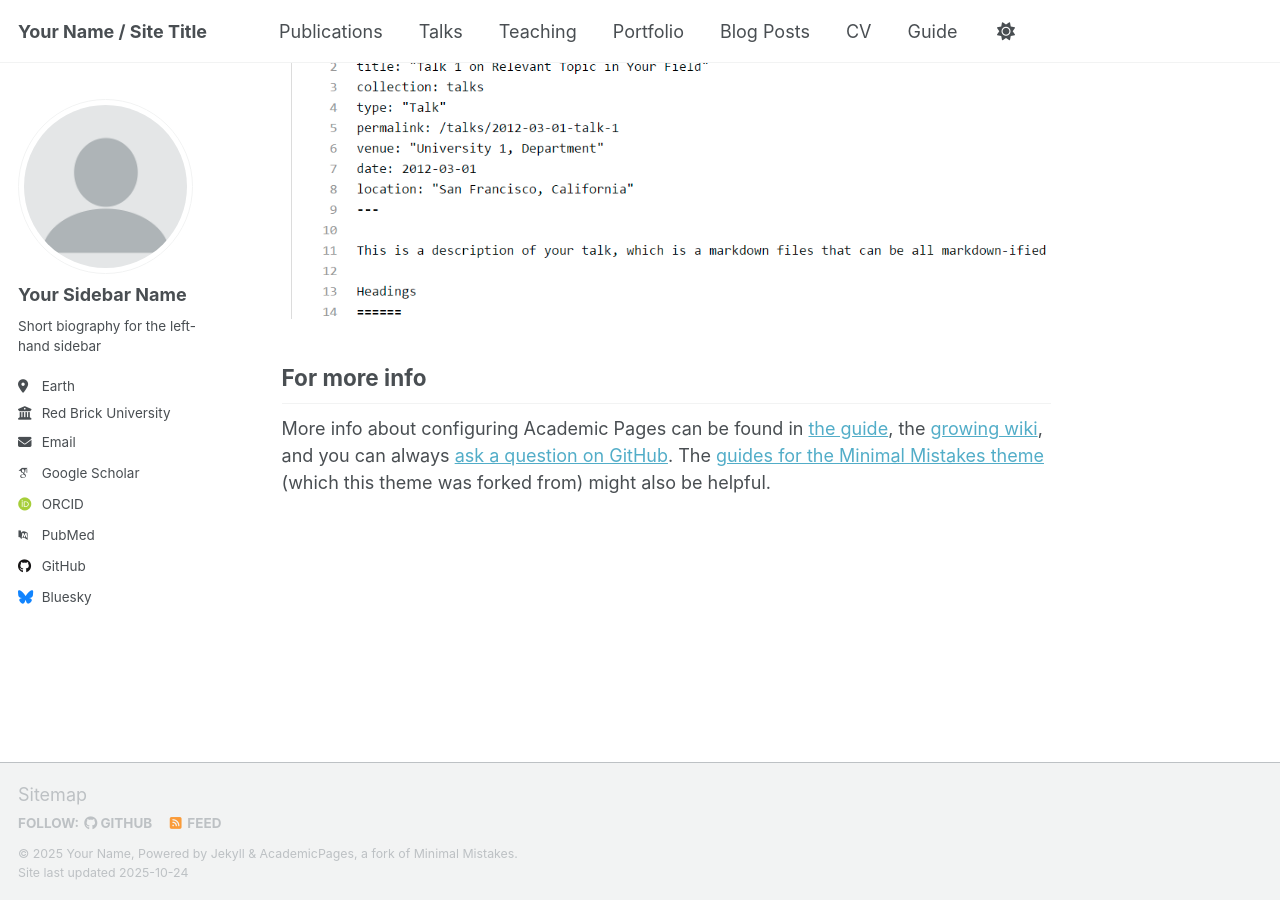
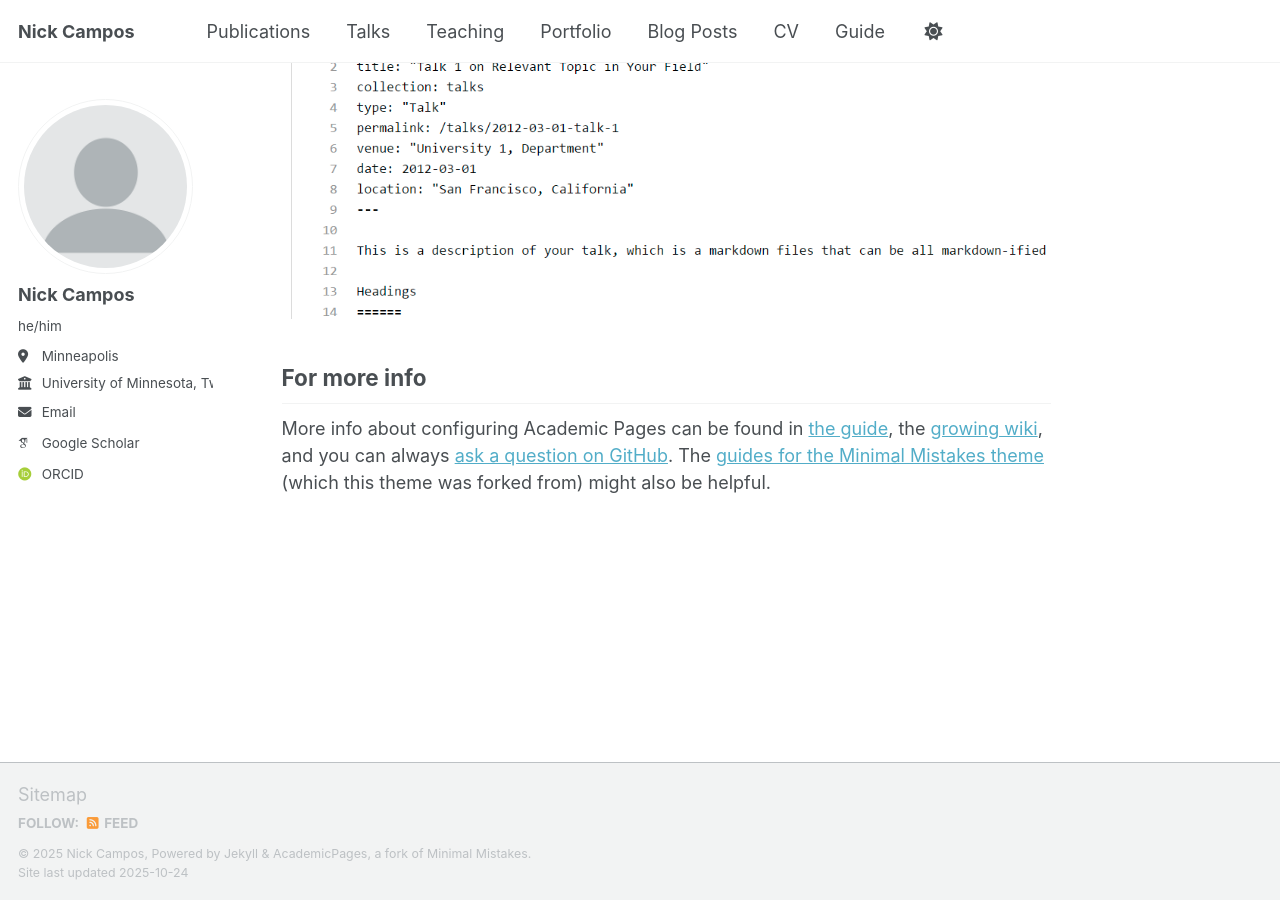
Before and after one commit to nickcampos11/nickcampos11.github.io, a Jekyll site: the page built from _pages/about.md, in a window 1280 px wide and 900 px high, scrolled down 2880 px. Built offline with Jekyll 4.4.1, drawn with Linux system fonts in a browser that asks for light colours; some web fonts are replaced; a script that is not in the unit is left out.

Commit message:
Update _config.yml

```diff
--- a/_config.yml
+++ b/_config.yml
@@ -9,9 +9,9 @@
 # Basic Site Settings
 locale                   : "en-US"
 site_theme               : "default" # Currently available options are "default", "air"
-title                    : "Your Name / Site Title"
+title                    : "Nick Campos"
 title_separator          : "-"
-name                     : &name "Your Name"
+name                     : &name "Nick Campos"
 description              : &description "Your Name's academic portfolio"   # Update this with a general description of your site, this is the default if not overridden by a page
 url                      : https://nickcampos11.github.io # The base hostname & protocol for your site e.g. "https://[your GitHub username].github.io",
                                                            # or if you already have some other page hosted on Github then use "https://[your GitHub username].github.io/[Your Repo Name]"
@@ -24,23 +24,23 @@ repository               : "nickcampos11/nickcampos11.github.io"
 author:
   # Biographic information
   avatar           : "profile.png"
-  name             : "Your Sidebar Name"
-  pronouns         : # example: "she/her"
-  bio              : "Short biography for the left-hand sidebar"
-  location         : "Earth"
-  employer         : "Red Brick University"
+  name             : "Nick Campos"
+  pronouns         : "he/him"
+  bio              : #"Short biography for the left-hand sidebar"
+  location         : "Minneapolis"
+  employer         : "University of Minnesota, Twin Cities"
   uri              : # URL
-  email            : "none@example.org"
+  email            : "ncampos@umn.edu"
 
   # Academic websites
   academia         : # URL
   arxiv            : # URL - Update with the correct link to your profile
-  googlescholar    : "https://scholar.google.com/citations?user=PS_CX0AAAAAJ"
+  googlescholar    : "https://scholar.google.com/citations?user=ivERtu8AAAAJ&hl=en"
   inspire-hep      : # URL
   impactstory      : # URL
-  orcid            : "https://orcid.org/yourorcidurl"
+  orcid            : "https://orcid.org/my-orcid?orcid=0000-0003-1714-8522"
   semantic         : # URL
-  pubmed           : "https://www.ncbi.nlm.nih.gov/pubmed/?term=john+snow"
+  pubmed           : #"https://www.ncbi.nlm.nih.gov/pubmed/?term=john+snow"
   researchgate     : # URL
   scopus           : # URL
 
@@ -48,13 +48,13 @@ author:
   bitbucket        : # Username - Update with your username on the site
   codepen          : # Username
   dribbble         : # Username
-  github           : "academicpages"
+  github           : #"academicpages"
   kaggle           : # Username
   stackoverflow    : # User number or user number and name (i.e., use "1" or "1/jeff-atwood")
 
   # Social media
   artstation       : # Username
-  bluesky          : "bsky.app" # Replace this with you Bluesky username
+  bluesky          : #"bsky.app" # Replace this with you Bluesky username
   facebook         : # Username
   flickr           : # Username
   foursquare       : # Username
```
